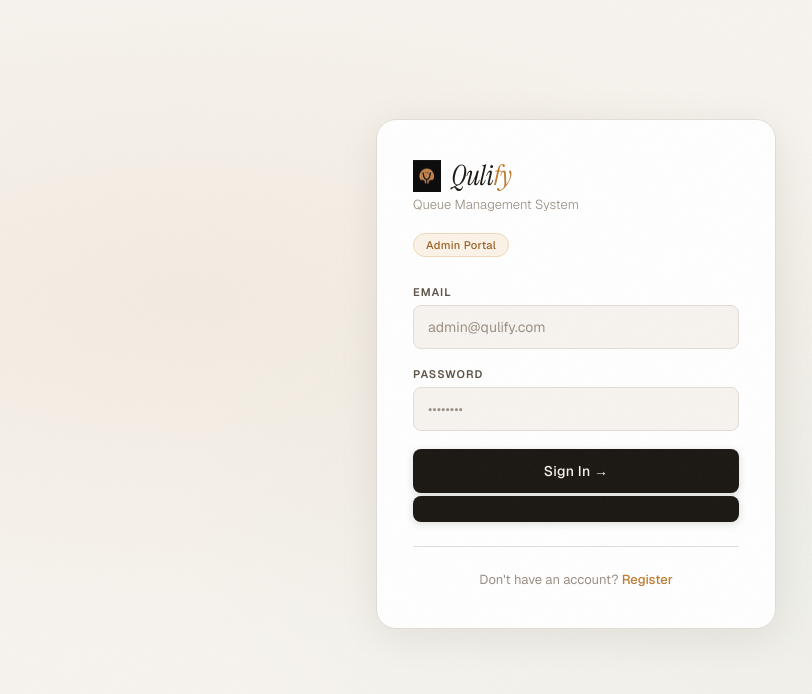
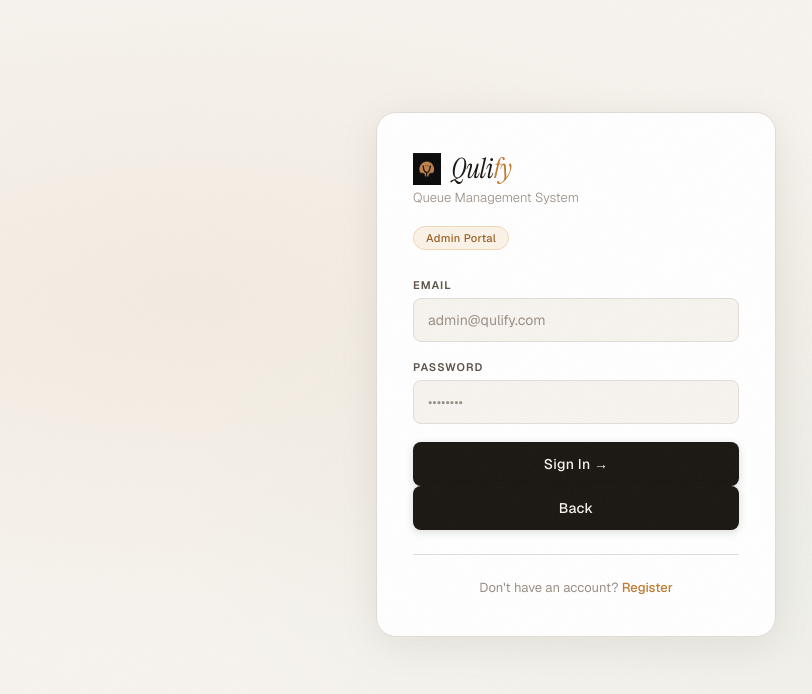
Before and after one commit to Sammy-0722/qulify, a React (Vite) app in the folder react-app/: page /login in a window 1280 px wide. Shown: the top 694 px of the page, without its empty margins (64-876 px from the left). Built offline with nearby package versions, Linux system fonts and the light colour scheme.

Commit message:
back buuton

```diff
--- a/react-app/src/components/Login.css
+++ b/react-app/src/components/Login.css
@@ -166,7 +166,27 @@
   transition: all 0.15s ease;
   box-shadow: 0 2px 8px rgba(26,22,18,0.15);
 }
-
+.backbtn{
+ width: 100%;
+  background: var(--ink);
+  color: var(--nav-text);
+  border: none;
+  border-radius: 8px;
+  padding: 13px;
+  font-size: 14px;
+  font-weight: 500;
+  font-family: 'Geist', sans-serif;
+  cursor: pointer;
+  letter-spacing: 0.2px;
+  transition: all 0.15s ease;
+  box-shadow: 0 2px 8px rgba(26,22,18,0.15);
+  gap:5px;
+}
+.backbtn:hover {
+  background: #2C2820;
+  transform: translateY(-1px);
+  box-shadow: 0 6px 16px rgba(26,22,18,0.2);
+}
 .login-btn:hover {
   background: #2C2820;
   transform: translateY(-1px);
--- a/react-app/src/components/Login.jsx
+++ b/react-app/src/components/Login.jsx
@@ -74,8 +74,8 @@
           <button className="login-btn" type="submit" disabled={loading}>
             {loading ? 'Please wait...' : isRegister ? 'Register →' : 'Sign In →'}
           </button>
-          <button className='login-btn' onClick={navigate("/")}></button>
         </form>
+          <button className='backbtn' onClick={navigate("/")} >Back</button>
 
         <hr className="login-divider" />
 
```
